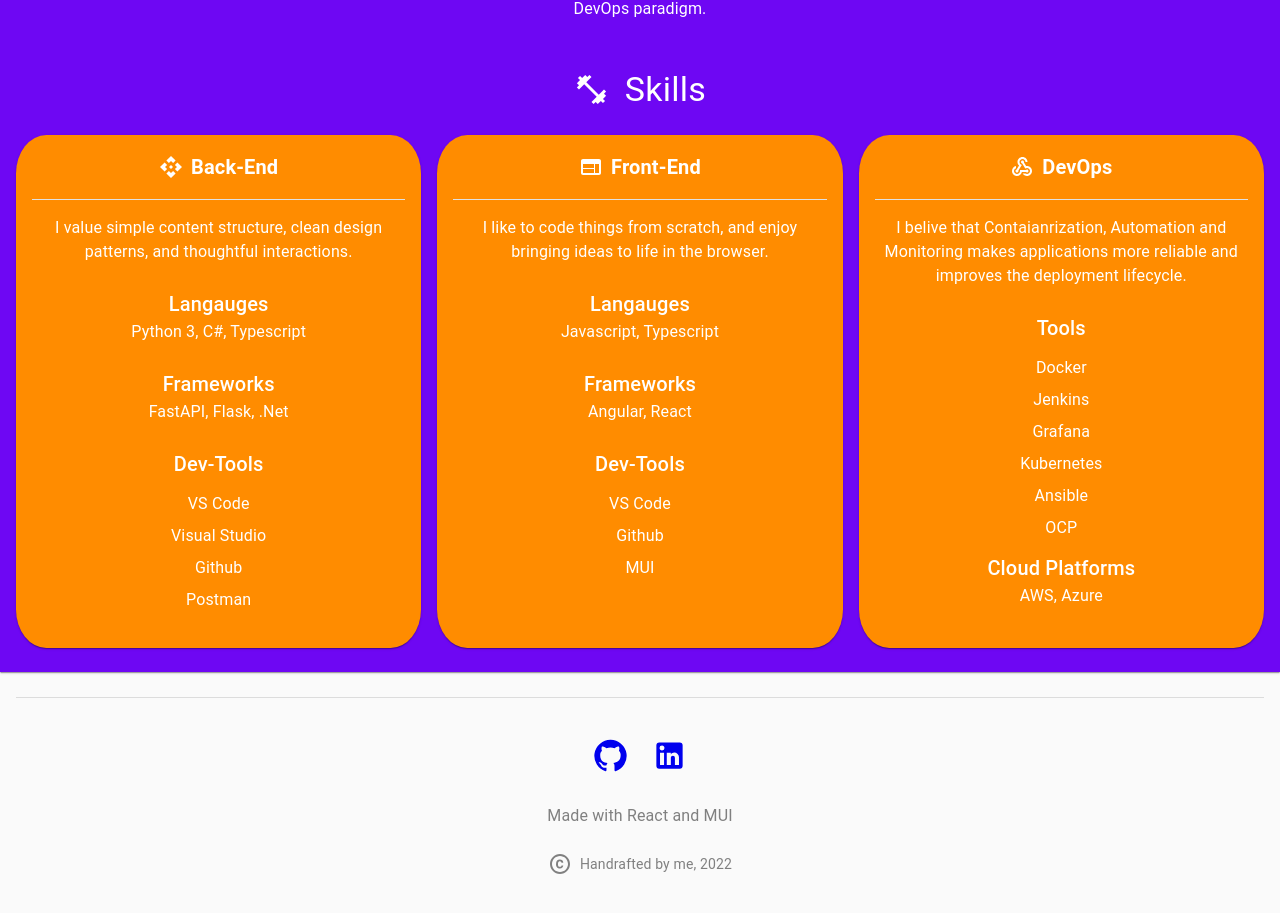
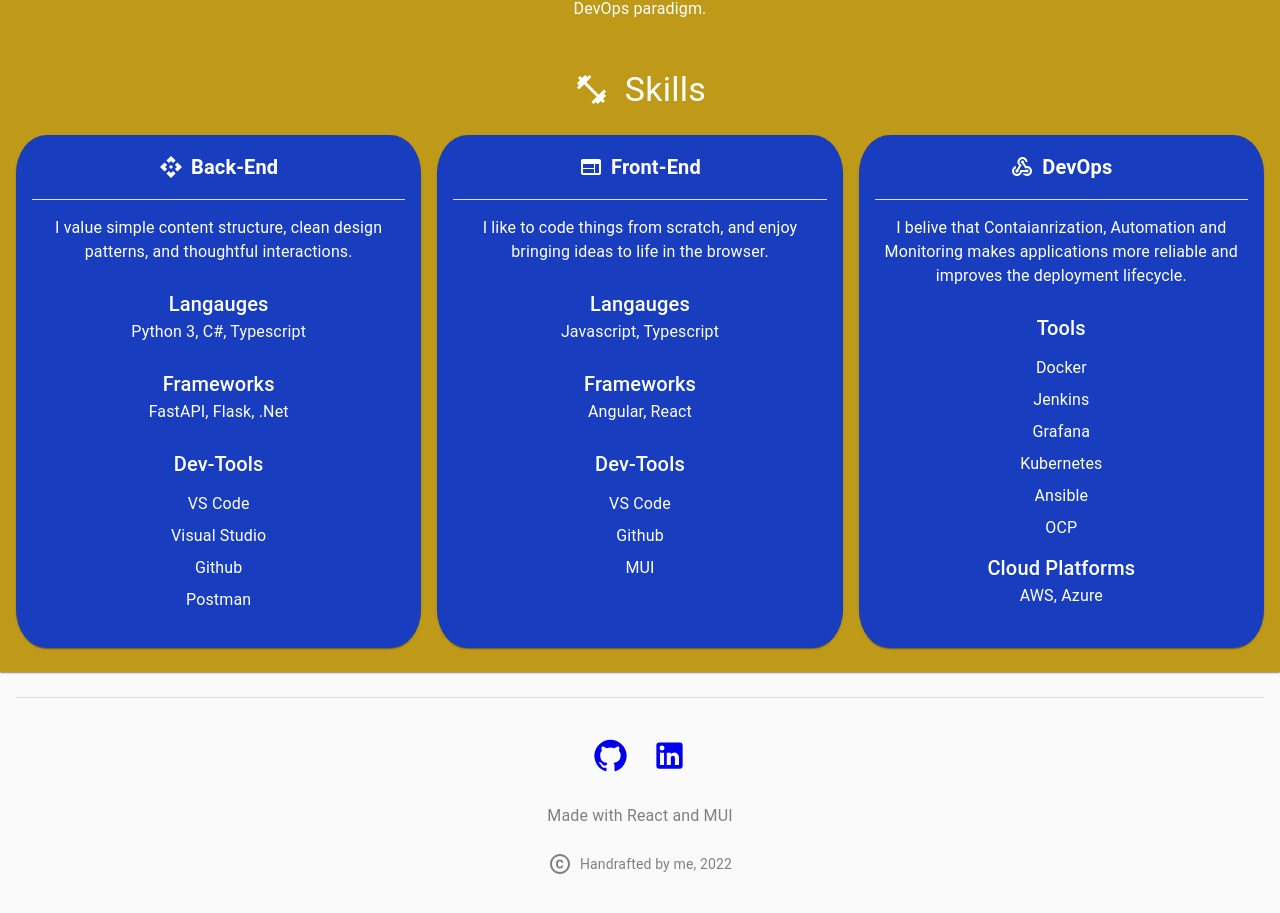
Before and after one commit to poltorres0999/personal-website, a React (Create React App) app: page / in a window 1280 px wide. Shown: the part 999-1912 px from the top of the page. Built offline with nearby package versions, Linux system fonts and the light colour scheme.

Commit message:
Update theme.ts

```diff
--- a/src/style/theme.ts
+++ b/src/style/theme.ts
@@ -1,16 +1,16 @@
 
-import { ThemeProvider, createTheme } from '@mui/material/styles';
+import { createTheme } from '@mui/material/styles';
 
 const mainTheme = createTheme({
     palette: {
         primary: {
-            main: '#6E07F3',
+            main: '#BF9A18',
             light: '#6573c3',
             dark: '#2c387e',
             contrastText: '#ffffff',
           },
           secondary: {
-            main: '#ff8c00',
+            main: '#183DBF',
             dark: '#ab003c',
             contrastText: '#ffffff',
             light: '#f73378',
```
